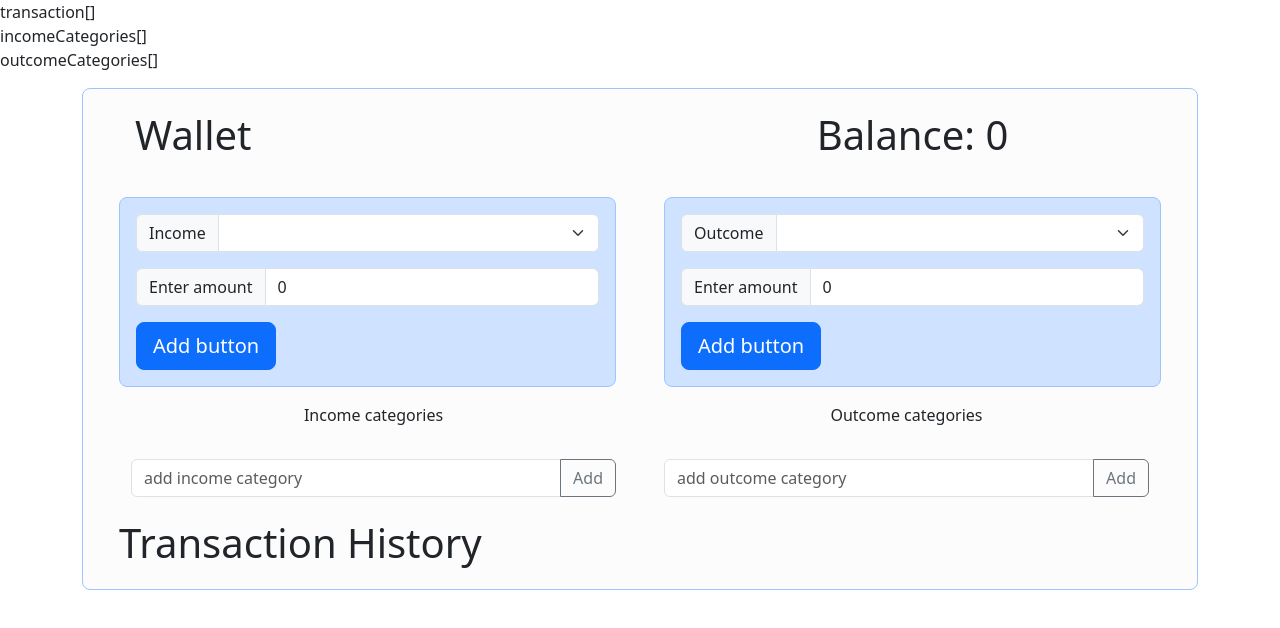
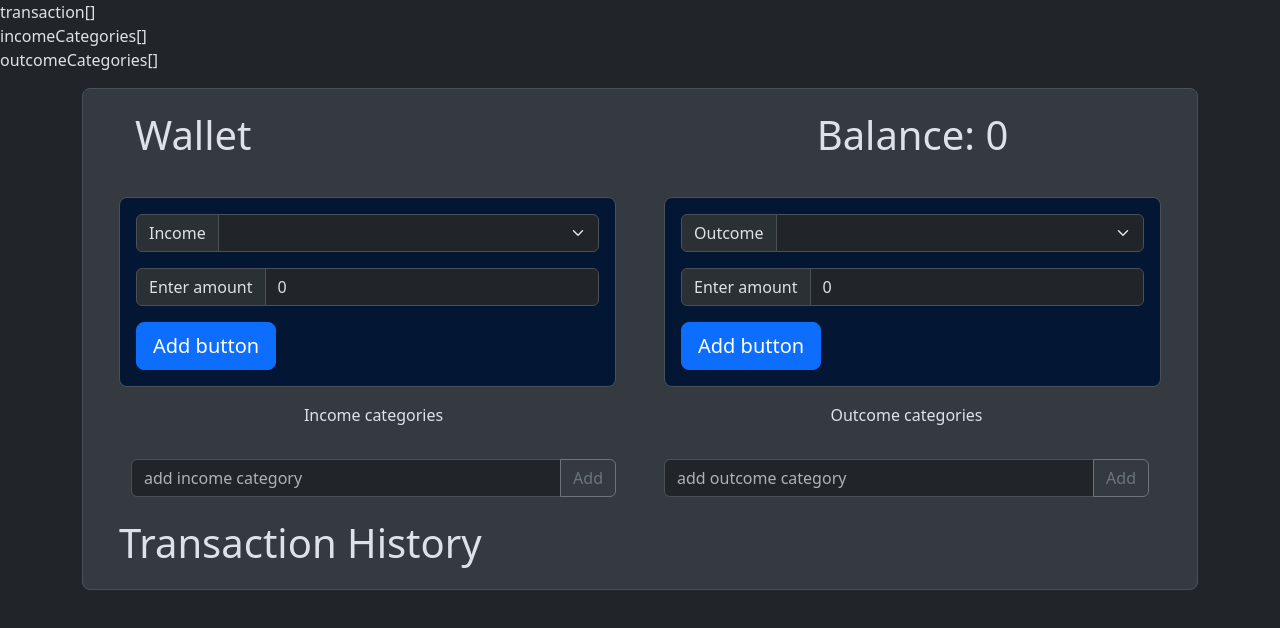
Before and after one commit to innadech/vue-wallet, a Vue app: page / in a window 1280 px wide. Shown: the top 628 px of the page. Built offline with nearby package versions, Linux system fonts and the light colour scheme.

Commit message:
Changed theme to dark

```diff
--- a/index.html
+++ b/index.html
@@ -6,7 +6,7 @@
     <meta name="viewport" content="width=device-width, initial-scale=1.0" />
     <title>Vite App</title>
   </head>
-  <body>
+  <body data-bs-theme="dark">
     <div id="app"></div>
     <script type="module" src="/src/main.js"></script>
   </body>
--- a/src/App.vue
+++ b/src/App.vue
@@ -6,7 +6,7 @@ import IncomeCategorySubmitter from './components/IncomeCategorySubmitter.vue'
 import TransactionHistoryList from './components/TransactionHistoryList.vue'
 import OutcomeCategoryList from './components/OutcomeCategoryList.vue'
 import OutcomeCategorySubmitter from './components/OutcomeCategorySubmitter.vue'
-import Balance from './components/Balance.vue'
+import BalanceWidget from './components/BalanceWidget.vue'
 
 export default {
   components: {
@@ -17,7 +17,7 @@ export default {
     TransactionHistoryList,
     OutcomeCategoryList,
     OutcomeCategorySubmitter,
-    Balance,
+    BalanceWidget,
   },
 
   data() {
@@ -65,15 +65,13 @@ export default {
 </script>
 
 <template>
-  <body data-bs-theme="blue">
+  <div>
     <div>transaction{{ transactionHistory }}</div>
     <div>incomeCategories{{ incomeCategories }}</div>
     <div>outcomeCategories{{ outcomeCategories }}</div>
 
     <div class="container">
-      <div
-        class="container-fluid mt-3 bg-light-subtle border border-primary-subtle rounded-3"
-      >
+      <div class="container-fluid mt-3 bg-light-subtle border rounded-3">
         <div class="container px-4 text-left">
           <div class="row gx-5">
             <div class="col">
@@ -81,7 +79,7 @@ export default {
                 <p class="fs-1 text-left">Wallet</p>
               </div>
             </div>
-            <Balance v-bind:balance="balance" />
+            <BalanceWidget v-bind:balance="balance" />
           </div>
           <div class="row gx-5">
             <div class="col">
@@ -128,7 +126,7 @@ export default {
         />
       </div>
     </div>
-  </body>
+  </div>
 </template>
 
 <style scoped></style>
--- a/src/components/IncomeSubmitter.vue
+++ b/src/components/IncomeSubmitter.vue
@@ -37,9 +37,7 @@ export default {
 </script>
 
 <template>
-  <div
-    class="p-3 text-primary-emphasis bg-primary-subtle border border-primary-subtle rounded-3"
-  >
+  <div class="p-3 text-primary-emphasis bg-primary-subtle border rounded-3">
     <div class="input-group mb-3">
       <label class="input-group-text" for="income">Income</label>
       <select
--- a/src/components/OutcomeSubmitter.vue
+++ b/src/components/OutcomeSubmitter.vue
@@ -37,9 +37,7 @@ export default {
 </script>
 
 <template>
-  <div
-    class="p-3 text-primary-emphasis bg-primary-subtle border border-primary-subtle rounded-3"
-  >
+  <div class="p-3 text-primary-emphasis bg-primary-subtle border rounded-3">
     <div class="input-group mb-3">
       <label class="input-group-text" for="outcome">Outcome</label>
       <select
```
Also changed, not shown: src/components/BalanceWidget.vue (renamed from src/components/Balance.vue).
